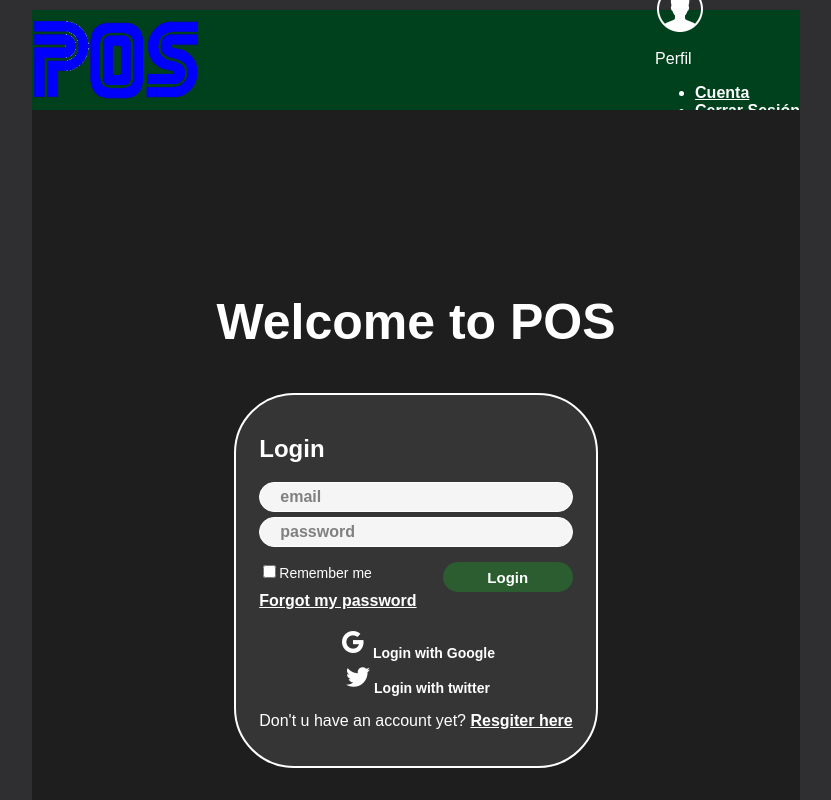
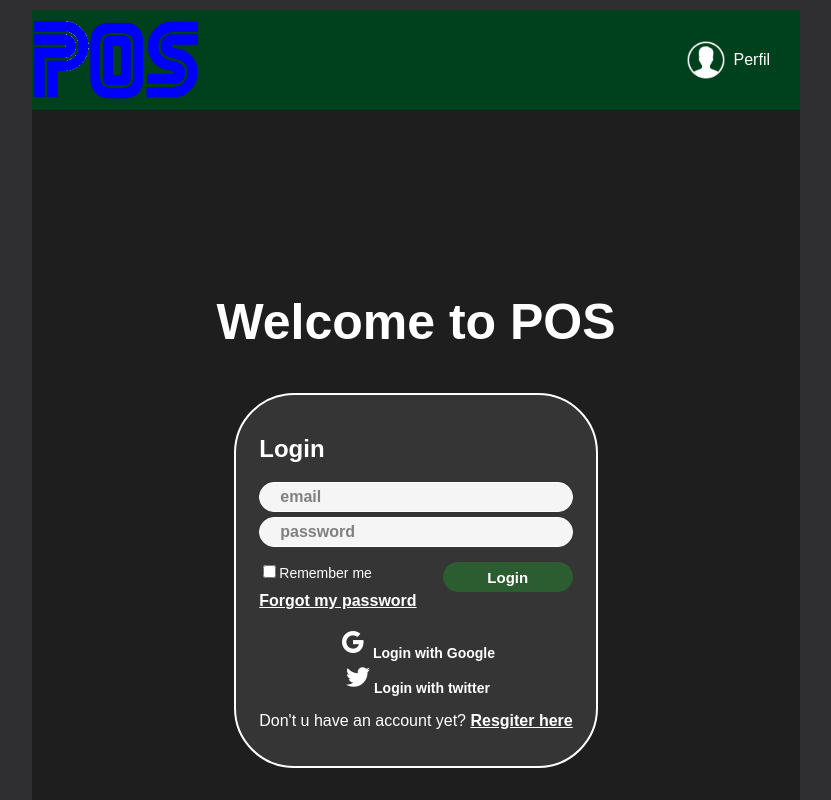
Before and after one commit to arepaFlipper/PointOfSale, a React app: page / in a window 1280 px wide. Shown: the top 800 px of the page, without its empty margins (224-1055 px from the left). Built offline with nearby package versions, Linux system fonts and the light colour scheme.

Commit message:
working on Header

```diff
--- a/src/assets/styles/components/Header.scss
+++ b/src/assets/styles/components/Header.scss
@@ -13,3 +13,51 @@
     height: 80%;
 
 }
+
+.header__menu {
+    margin-right: 30px;
+}
+
+.header__menu ul {
+  display: none;
+  list-style: none;
+  margin: 0px 0px 0px -14px;
+  padding: 0px;
+  position: absolute;
+  width: 100px;
+  text-align: right;
+}
+
+.header__menu:hover ul, ul:hover {
+    display: block;
+    position: fixed;
+    align-items: center;
+    background: #00411d;
+    border-radius: 5px;
+}
+
+.header__menu li {
+  margin: 10px 0px;
+}
+
+.header__menu li a {
+  color: white;
+  text-decoration: none;
+}
+
+.header__menu li a:hover {
+  text-decoration: underline;
+}
+
+.header__menu--profile {
+  align-items: center;
+  display: flex;
+  cursor: pointer;
+}
+
+.header__menu--profile img {
+  margin-right: 8px;
+  width: 40px;
+  border-radius: 100%;
+  object-fit: cover;
+}
--- a/src/components/Header.jsx
+++ b/src/components/Header.jsx
@@ -1,26 +1,39 @@
 import React from 'react';
 import { connect } from 'react-redux';
 import { Link } from 'react-router-dom';
+import gravatar from '../utils/gravatar';
 import '../assets/styles/components/Header.scss';
+//import userIcon from '../assets/static/user-icon.png';
 
-const Header = (props) => (
+const Header = (props) => {
+  const { user } = props;
+  const hasUser = Object.keys(user).length > 0;
+  return (
     <header className='header'>
       <Link to='/home'>
         <img className='header__img' src='src/assets/static/pos.png' alt='Point Of Sale' />
-      </Link>
+      </ Link>
       <div className='header__menu'>
         <div className='header__menu--profile'>
-          <img src='src/assets/static/user-icon.png' alt='' />
+          {hasUser ?
+            (<img src={gravatar(user.email)} alt={user.email} />):
+            (<img src={'/src/assets/static/user-icon.png'} alt='' />)
+          }
           <p>Perfil</p>
         </div>
         <ul>
           <li><a href='/'>Cuenta</a></li>
-          <li><a href='/'>Cerrar Sesión</a></li>
+          <li><Link to='/'>Cerrar Sesión</Link></li>
         </ul>
       </div>
     </header>
+  );
+};
 
-  );
+const mapStateToProps = (state) =>{
+  return {
+    user: state.user,
+  }
+}
 
-
-export default Header;
+export default connect(mapStateToProps,null)(Header);
--- a/src/styles/components/Products.styl
+++ b/src/styles/components/Products.styl
@@ -1,4 +1,5 @@
 .Products
+  padding-top 50px
   &-items
     grid-template-columns repeat(3, 1fr)
     grid-gap 1.5rem
--- a/src/utils/gravatar.js
+++ b/src/utils/gravatar.js
@@ -6,3 +6,5 @@ const gravatar = (email) => {
   const hash = md5(formatEmail,{ encoding: 'binary' });
   return `${base}${hash}`;
 };
+
+export default gravatar;
```
